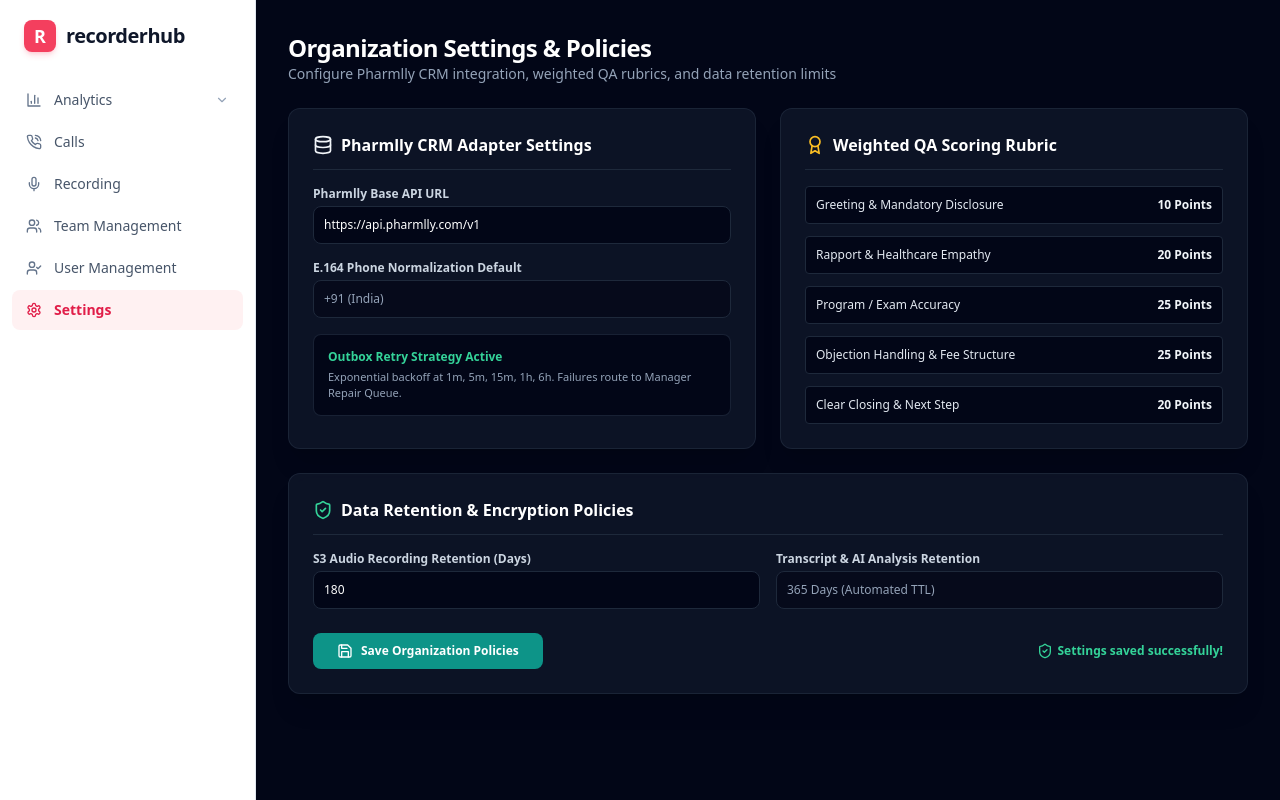
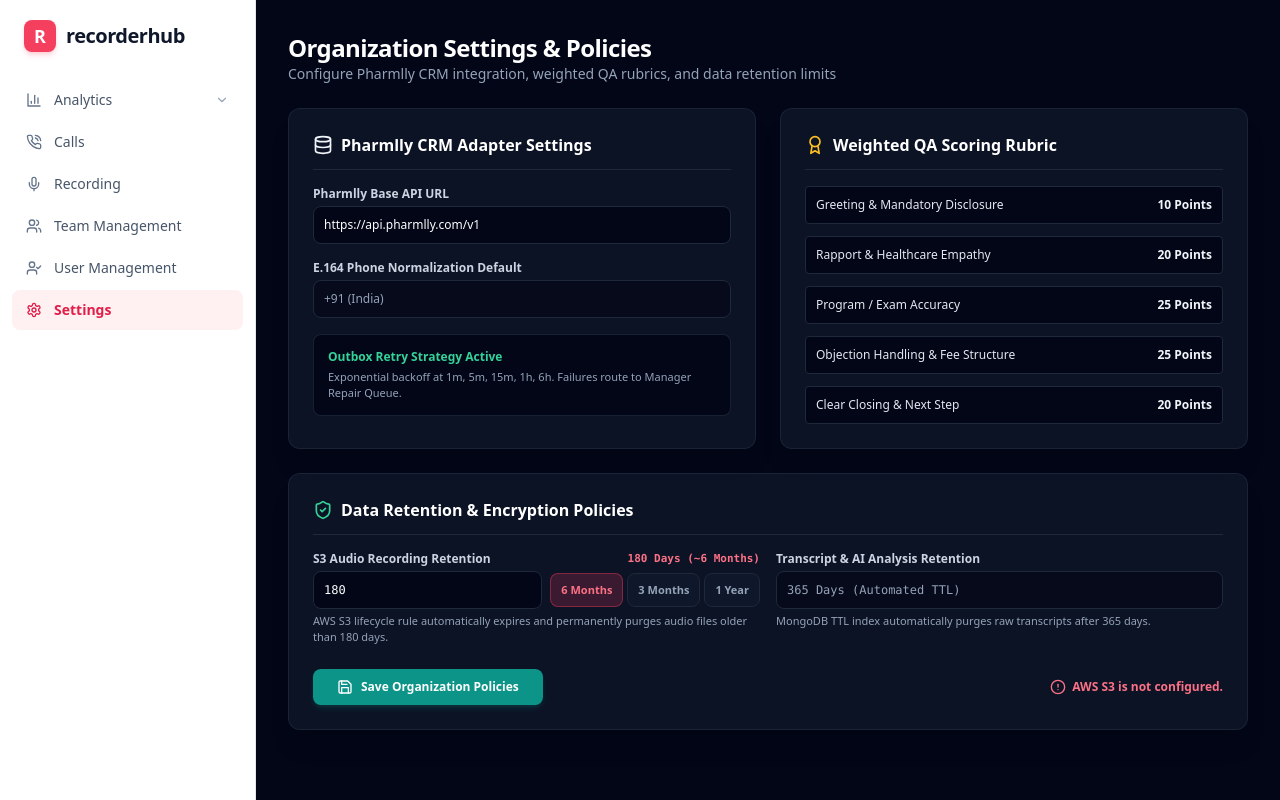
Before and after one commit to Sachinnegi9936167436/Recorderhub, a Next.js app in the folder apps/web/: page /settings in a window 1280 px wide. Both pictures are taken after a click on the button "Save Organization Policies". Built offline with nearby package versions, Linux system fonts and the light colour scheme; no server answers.

Commit message:
feat: implement S3 data retention management with admin settings UI and configuration script

```diff
--- /dev/null
+++ b/apps/web/src/app/api/v1/settings/retention/route.ts
@@ -0,0 +1,78 @@
+import { NextResponse } from 'next/server';
+import { getS3Client } from '@/lib/aws';
+import {
+  GetBucketLifecycleConfigurationCommand,
+  PutBucketLifecycleConfigurationCommand
+} from '@aws-sdk/client-s3';
+
+export const dynamic = 'force-dynamic';
+
+export async function GET() {
+  try {
+    const s3Info = getS3Client();
+    if (!s3Info) {
+      return NextResponse.json({ retentionDays: 180, source: 'default' });
+    }
+
+    try {
+      const command = new GetBucketLifecycleConfigurationCommand({ Bucket: s3Info.bucket });
+      const res = await s3Info.client.send(command);
+      const rule = res.Rules?.find(r => r.ID === 'AutoDeleteAudioRecordingsAfter6Months' || r.Expiration?.Days);
+      const days = rule?.Expiration?.Days || 180;
+      return NextResponse.json({ retentionDays: days, rules: res.Rules, source: 's3' });
+    } catch (err: any) {
+      if (err.name === 'NoSuchLifecycleConfiguration') {
+        return NextResponse.json({ retentionDays: 180, source: 'default_no_rule' });
+      }
+      return NextResponse.json({ retentionDays: 180, error: err.message });
+    }
+  } catch (err: any) {
+    return NextResponse.json({ retentionDays: 180, error: err.message }, { status: 500 });
+  }
+}
+
+export async function POST(req: Request) {
+  try {
+    const s3Info = getS3Client();
+    if (!s3Info) {
+      return NextResponse.json({ error: 'AWS S3 is not configured.' }, { status: 500 });
+    }
+
+    const body = await req.json().catch(() => ({}));
+    const retentionDays = Number(body.retentionDays) || 180;
+
+    const command = new PutBucketLifecycleConfigurationCommand({
+      Bucket: s3Info.bucket,
+      LifecycleConfiguration: {
+        Rules: [
+          {
+            ID: 'AutoDeleteAudioRecordingsAfter6Months',
+            Status: 'Enabled',
+            Filter: {
+              Prefix: '',
+            },
+            Expiration: {
+              Days: retentionDays,
+            },
+            NoncurrentVersionExpiration: {
+              NoncurrentDays: retentionDays,
+            },
+            AbortIncompleteMultipartUpload: {
+              DaysAfterInitiation: 7,
+            },
+          },
+        ],
+      },
+    });
+
+    await s3Info.client.send(command);
+
+    return NextResponse.json({
+      success: true,
+      retentionDays,
+      message: `Successfully updated AWS S3 retention policy to ${retentionDays} days (${Math.round(retentionDays / 30)} months).`
+    });
+  } catch (err: any) {
+    return NextResponse.json({ error: err.message || 'Failed to update S3 lifecycle policy' }, { status: 500 });
+  }
+}
--- a/apps/web/src/app/settings/page.tsx
+++ b/apps/web/src/app/settings/page.tsx
@@ -1,20 +1,52 @@
 'use client';
 
-import React, { useState } from 'react';
+import React, { useState, useEffect } from 'react';
 import { Navigation, useUserRole } from '@/components/Navigation';
 import Link from 'next/link';
-import { Settings, ShieldCheck, Database, Award, Save, RefreshCw, Shield } from 'lucide-react';
+import { Settings, ShieldCheck, Database, Award, Save, RefreshCw, Shield, CheckCircle2, AlertCircle } from 'lucide-react';
 
 export default function SettingsPage() {
   const { role: userRole, isAdmin } = useUserRole();
   const [crmUrl, setCrmUrl] = useState('https://api.pharmlly.com/v1');
   const [retentionDays, setRetentionDays] = useState(180);
+  const [saving, setSaving] = useState(false);
   const [saved, setSaved] = useState(false);
+  const [saveMessage, setSaveMessage] = useState<string | null>(null);
 
-  const handleSave = (e: React.FormEvent) => {
+  useEffect(() => {
+    fetch('/api/v1/settings/retention')
+      .then((res) => res.json())
+      .then((data) => {
+        if (data?.retentionDays) {
+          setRetentionDays(Number(data.retentionDays));
+        }
+      })
+      .catch(() => {});
+  }, []);
+
+  const handleSave = async (e: React.FormEvent) => {
     e.preventDefault();
+    setSaving(true);
+    setSaveMessage(null);
+    try {
+      const res = await fetch('/api/v1/settings/retention', {
+        method: 'POST',
+        headers: { 'Content-Type': 'application/json' },
+        body: JSON.stringify({ retentionDays }),
+      });
+      const data = await res.json();
+      if (res.ok) {
         setSaved(true);
-    setTimeout(() => setSaved(false), 3000);
+        setSaveMessage(`S3 Lifecycle updated: auto-delete after ${retentionDays} days (${Math.round(retentionDays / 30)} months)`);
+        setTimeout(() => setSaved(false), 4000);
+      } else {
+        setSaveMessage(data?.error || 'Failed to update S3 policy');
+      }
+    } catch (err: any) {
+      setSaveMessage('Error saving settings');
+    } finally {
+      setSaving(false);
+    }
   };
 
   if (!isAdmin) {
@@ -132,13 +164,61 @@ export default function SettingsPage() {
 
             <div className="grid grid-cols-1 md:grid-cols-2 gap-4 text-xs">
               <div>
-                <label className="block font-semibold text-slate-300 mb-1">S3 Audio Recording Retention (Days)</label>
+                <div className="flex items-center justify-between mb-1">
+                  <label className="block font-semibold text-slate-300">S3 Audio Recording Retention</label>
+                  <span className="text-rose-400 font-mono text-[11px] font-bold">
+                    {retentionDays} Days (~{Math.round(retentionDays / 30)} Months)
+                  </span>
+                </div>
+                <div className="flex items-center space-x-2">
                   <input
                     type="number"
                     value={retentionDays}
                     onChange={(e) => setRetentionDays(Number(e.target.value))}
-                  className="w-full bg-slate-950 border border-slate-800 rounded-lg p-2.5 text-white focus:outline-none focus:border-brand-500"
+                    className="flex-1 bg-slate-950 border border-slate-800 rounded-lg p-2.5 text-white focus:outline-none focus:border-brand-500 font-mono"
                   />
+                  <div className="flex items-center space-x-1">
+                    <button
+                      type="button"
+                      onClick={() => setRetentionDays(180)}
+                      className={`px-2.5 py-2 rounded-lg text-[11px] font-bold border transition-colors ${
+                        retentionDays === 180
+                          ? 'bg-rose-500/20 text-rose-400 border-rose-500/40'
+                          : 'bg-slate-900 text-slate-400 border-slate-800 hover:text-white'
+                      }`}
+                      title="Set to 6 Months (180 Days)"
+                    >
+                      6 Months
+                    </button>
+                    <button
+                      type="button"
+                      onClick={() => setRetentionDays(90)}
+                      className={`px-2.5 py-2 rounded-lg text-[11px] font-bold border transition-colors ${
+                        retentionDays === 90
+                          ? 'bg-rose-500/20 text-rose-400 border-rose-500/40'
+                          : 'bg-slate-900 text-slate-400 border-slate-800 hover:text-white'
+                      }`}
+                      title="Set to 3 Months (90 Days)"
+                    >
+                      3 Months
+                    </button>
+                    <button
+                      type="button"
+                      onClick={() => setRetentionDays(365)}
+                      className={`px-2.5 py-2 rounded-lg text-[11px] font-bold border transition-colors ${
+                        retentionDays === 365
+                          ? 'bg-rose-500/20 text-rose-400 border-rose-500/40'
+                          : 'bg-slate-900 text-slate-400 border-slate-800 hover:text-white'
+                      }`}
+                      title="Set to 1 Year (365 Days)"
+                    >
+                      1 Year
+                    </button>
+                  </div>
+                </div>
+                <p className="text-[11px] text-slate-400 mt-1">
+                  AWS S3 lifecycle rule automatically expires and permanently purges audio files older than {retentionDays} days.
+                </p>
               </div>
 
               <div>
@@ -147,24 +227,30 @@ export default function SettingsPage() {
                   type="text"
                   value="365 Days (Automated TTL)"
                   disabled
-                  className="w-full bg-slate-950/60 border border-slate-800 rounded-lg p-2.5 text-slate-400"
+                  className="w-full bg-slate-950/60 border border-slate-800 rounded-lg p-2.5 text-slate-400 font-mono"
                 />
+                <p className="text-[11px] text-slate-400 mt-1">
+                  MongoDB TTL index automatically purges raw transcripts after 365 days.
+                </p>
               </div>
             </div>
 
             <div className="flex items-center justify-between pt-2">
               <button
                 type="submit"
-                className="bg-brand-600 hover:bg-brand-500 text-white font-semibold px-6 py-2.5 rounded-lg text-xs transition-all flex items-center space-x-2"
+                disabled={saving}
+                className="bg-brand-600 hover:bg-brand-500 text-white font-semibold px-6 py-2.5 rounded-lg text-xs transition-all flex items-center space-x-2 disabled:opacity-50 shadow-md shadow-brand-600/20"
               >
-                <Save className="w-4 h-4" />
-                <span>Save Organization Policies</span>
+                {saving ? <RefreshCw className="w-4 h-4 animate-spin" /> : <Save className="w-4 h-4" />}
+                <span>{saving ? 'Applying S3 Policy...' : 'Save Organization Policies'}</span>
               </button>
 
-              {saved && (
-                <span className="text-xs text-emerald-400 font-semibold flex items-center space-x-1">
-                  <ShieldCheck className="w-4 h-4" />
-                  <span>Settings saved successfully!</span>
+              {saveMessage && (
+                <span className={`text-xs font-semibold flex items-center space-x-1.5 ${
+                  saved ? 'text-emerald-400' : 'text-rose-400'
+                }`}>
+                  {saved ? <CheckCircle2 className="w-4 h-4" /> : <AlertCircle className="w-4 h-4" />}
+                  <span>{saveMessage}</span>
                 </span>
               )}
             </div>
```
Also changed, not shown: 1 other file (tests, documents, lock files or other folders). Lines whose indentation alone changed are shown as unchanged.
